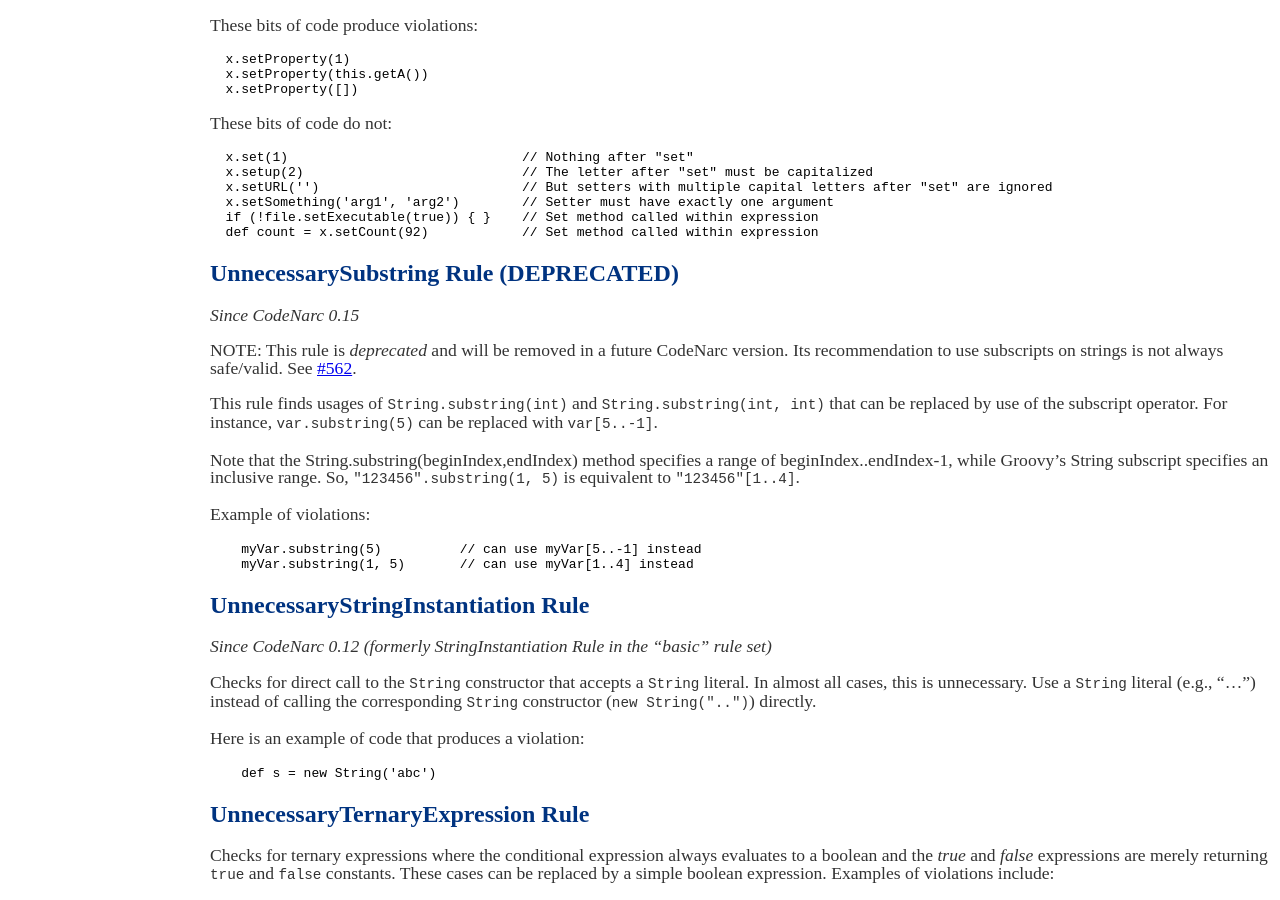
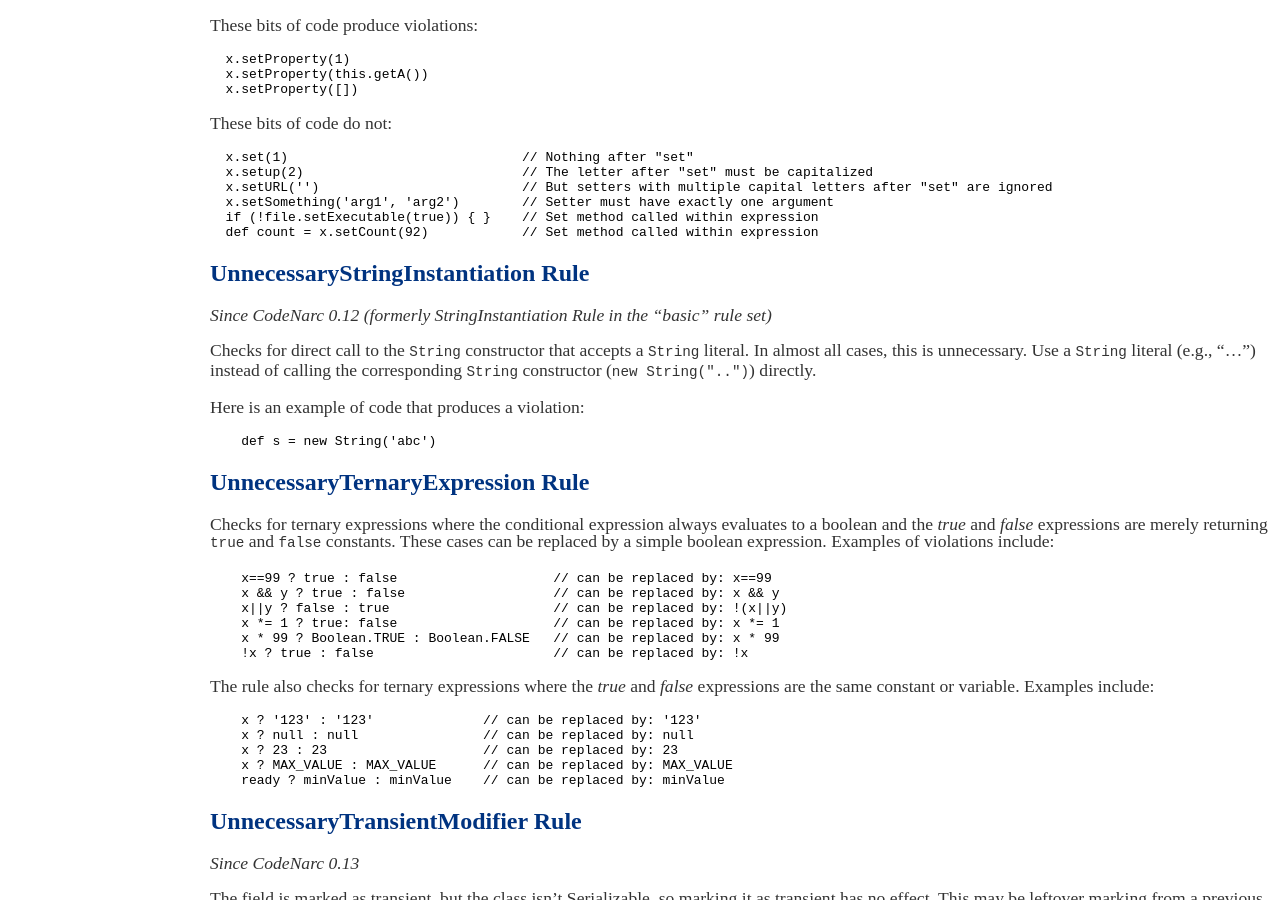
Before and after one commit to CodeNarc/CodeNarc, a Jekyll site: the page built from codenarc-rules-unnecessary.md, in a window 1280 px wide and 900 px high, scrolled down 15766 px. Built offline with Jekyll 4.4.1, drawn with Linux system fonts in a browser that asks for light colours.

Commit message:
#656: Remove the deprecated UnnecessarySubstring rule

````diff
--- a/StarterRuleSet-AllRules.groovy.txt
+++ b/StarterRuleSet-AllRules.groovy.txt
@@ -370,7 +370,6 @@ ruleset {
     UnnecessarySemicolon
     UnnecessarySetter
     UnnecessaryStringInstantiation
-    UnnecessarySubstring
     UnnecessaryTernaryExpression
     UnnecessaryToString
     UnnecessaryTransientModifier
--- a/StarterRuleSet-AllRulesByCategory.groovy.txt
+++ b/StarterRuleSet-AllRulesByCategory.groovy.txt
@@ -432,7 +432,6 @@ ruleset {
     UnnecessarySemicolon
     UnnecessarySetter
     UnnecessaryStringInstantiation
-    UnnecessarySubstring
     UnnecessaryTernaryExpression
     UnnecessaryToString
     UnnecessaryTransientModifier
--- a/codenarc-rules-unnecessary.md
+++ b/codenarc-rules-unnecessary.md
@@ -1080,26 +1080,6 @@ These bits of code do not:
   def count = x.setCount(92)            // Set method called within expression
 ```
 
-## UnnecessarySubstring Rule (DEPRECATED)
-
-*Since CodeNarc 0.15*
-
-NOTE: This rule is *deprecated* and will be removed in a future CodeNarc version. Its recommendation to use subscripts on
-strings is not always safe/valid. See [#562](https://github.com/CodeNarc/CodeNarc/issues/562).
-
-This rule finds usages of `String.substring(int)` and `String.substring(int, int)` that can be replaced by use of the
-subscript operator. For instance, `var.substring(5)` can be replaced with `var[5..-1]`.
-
-Note that the String.substring(beginIndex,endIndex) method specifies a range of beginIndex..endIndex-1, while
-Groovy's String subscript specifies an inclusive range. So, `"123456".substring(1, 5)` is equivalent to `"123456"[1..4]`.
-
-Example of violations:
-
-```
-    myVar.substring(5)          // can use myVar[5..-1] instead
-    myVar.substring(1, 5)       // can use myVar[1..4] instead
-```
-
 ## UnnecessaryStringInstantiation Rule
 
 *Since CodeNarc 0.12 (formerly StringInstantiation Rule in the "basic" rule set)*
````
Also changed, not shown: codenarc-rule-index-by-name.md (+1 -2 lines), codenarc-rule-index.md (+1 -2 lines).
